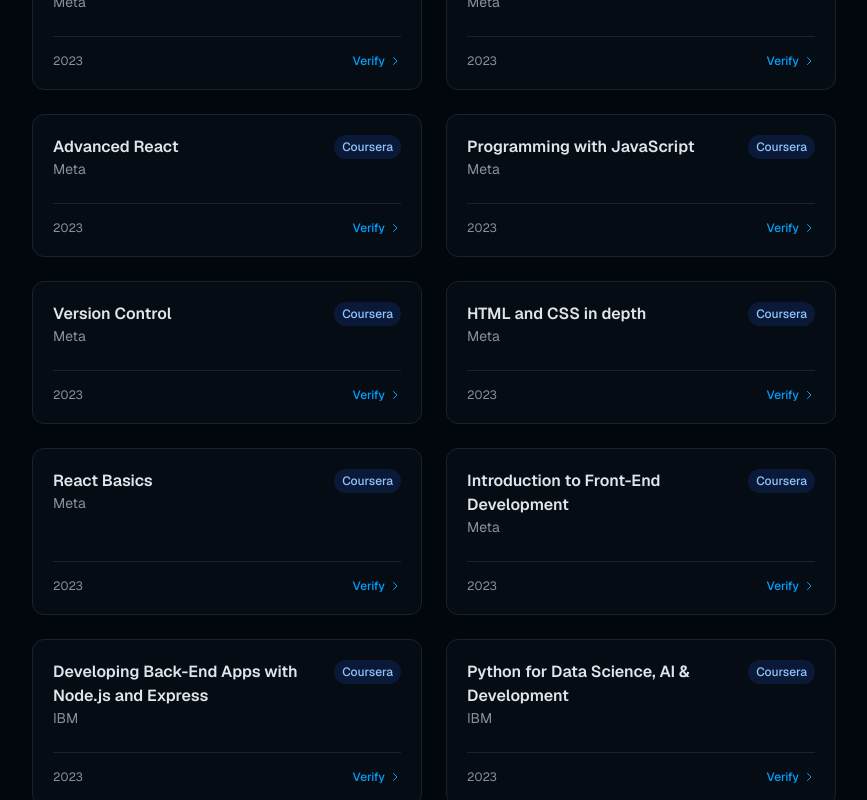
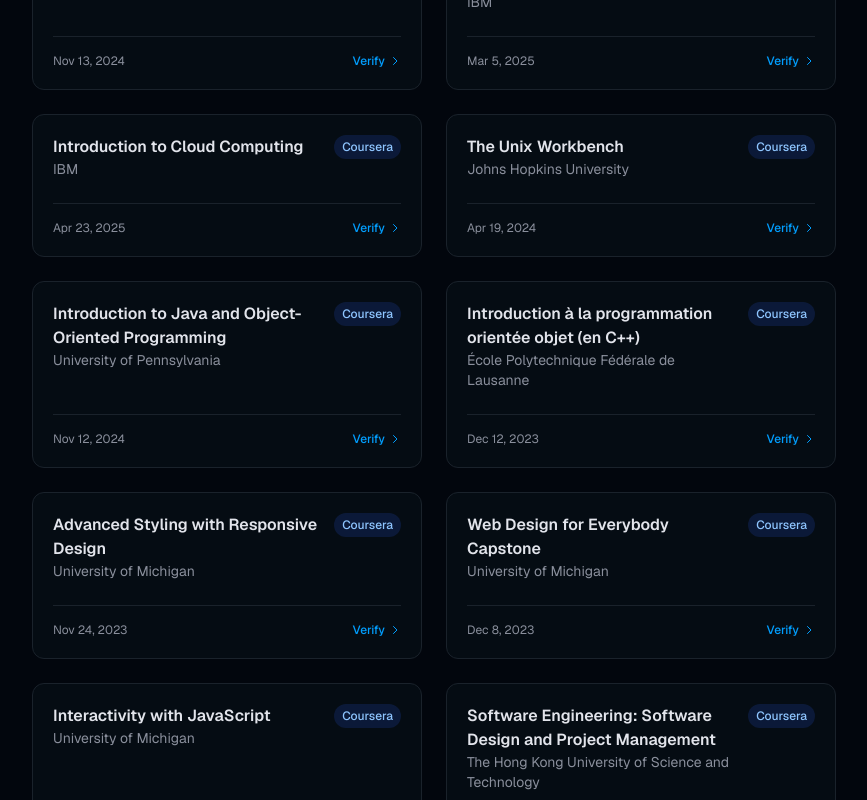
Before and after one commit to MohamedKARKACHI/KARKACHI-portfolio, a Next.js app: page / in a window 1280 px wide. Shown: the part 3520-4320 px from the top of the page, without its empty margins (348-1215 px from the left). Built offline with nearby package versions, Linux system fonts and the light colour scheme.

Commit message:
Add real Coursera certification verification links

```diff
--- a/components/about.tsx
+++ b/components/about.tsx
@@ -453,64 +453,64 @@ export function About() {
               <div className="grid grid-cols-1 md:grid-cols-2 gap-6">
                 {[
                   {
-                    title: "Meta Front-End Developer Professional Certificate",
+                    title: "React Basics",
                     provider: "Meta",
-                    date: "2023",
-                    link: "#",
+                    date: "Nov 13, 2024",
+                    link: "https://coursera.org/verify/32U4KLJGLAG4",
                   },
                   {
-                    title: "Meta Back-End Developer Professional Certificate",
-                    provider: "Meta",
-                    date: "2023",
-                    link: "#",
+                    title: "Introduction to Containers w/ Docker, Kubernetes & OpenShift",
+                    provider: "IBM",
+                    date: "Mar 5, 2025",
+                    link: "https://coursera.org/verify/6WGO2LVQSGE8",
                   },
                   {
-                    title: "Advanced React",
-                    provider: "Meta",
-                    date: "2023",
-                    link: "#",
+                    title: "Introduction to Cloud Computing",
+                    provider: "IBM",
+                    date: "Apr 23, 2025",
+                    link: "https://coursera.org/verify/MBRRN2I6W975",
                   },
                   {
-                    title: "Programming with JavaScript",
-                    provider: "Meta",
-                    date: "2023",
-                    link: "#",
+                    title: "The Unix Workbench",
+                    provider: "Johns Hopkins University",
+                    date: "Apr 19, 2024",
+                    link: "https://coursera.org/verify/99NUMYVKLS2Q",
                   },
                   {
-                    title: "Version Control",
-                    provider: "Meta",
-                    date: "2023",
-                    link: "#",
+                    title: "Introduction to Java and Object-Oriented Programming",
+                    provider: "University of Pennsylvania",
+                    date: "Nov 12, 2024",
+                    link: "https://coursera.org/verify/GQPRQ5X5R3KI",
                   },
                   {
-                    title: "HTML and CSS in depth",
-                    provider: "Meta",
-                    date: "2023",
-                    link: "#",
+                    title: "Introduction à la programmation orientée objet (en C++)",
+                    provider: "École Polytechnique Fédérale de Lausanne",
+                    date: "Dec 12, 2023",
+                    link: "https://coursera.org/verify/H5JUWL8KLL3",
                   },
                   {
-                    title: "React Basics",
-                    provider: "Meta",
-                    date: "2023",
-                    link: "#",
+                    title: "Advanced Styling with Responsive Design",
+                    provider: "University of Michigan",
+                    date: "Nov 24, 2023",
+                    link: "https://coursera.org/verify/FQAW8PKWRB9K",
                   },
                   {
-                    title: "Introduction to Front-End Development",
-                    provider: "Meta",
-                    date: "2023",
-                    link: "#",
+                    title: "Web Design for Everybody Capstone",
+                    provider: "University of Michigan",
+                    date: "Dec 8, 2023",
+                    link: "https://coursera.org/verify/LBV2EM5R4ZA7",
                   },
                   {
-                    title: "Developing Back-End Apps with Node.js and Express",
-                    provider: "IBM",
-                    date: "2023",
-                    link: "#",
+                    title: "Interactivity with JavaScript",
+                    provider: "University of Michigan",
+                    date: "Nov 10, 2023",
+                    link: "https://coursera.org/verify/R59BMLRNJK3P",
                   },
                   {
-                    title: "Python for Data Science, AI & Development",
-                    provider: "IBM",
-                    date: "2023",
-                    link: "#",
+                    title: "Software Engineering: Software Design and Project Management",
+                    provider: "The Hong Kong University of Science and Technology",
+                    date: "May 6, 2024",
+                    link: "https://coursera.org/verify/V8FYH3EU2GLD",
                   },
                 ].map((cert, index) => (
                   <a
```
